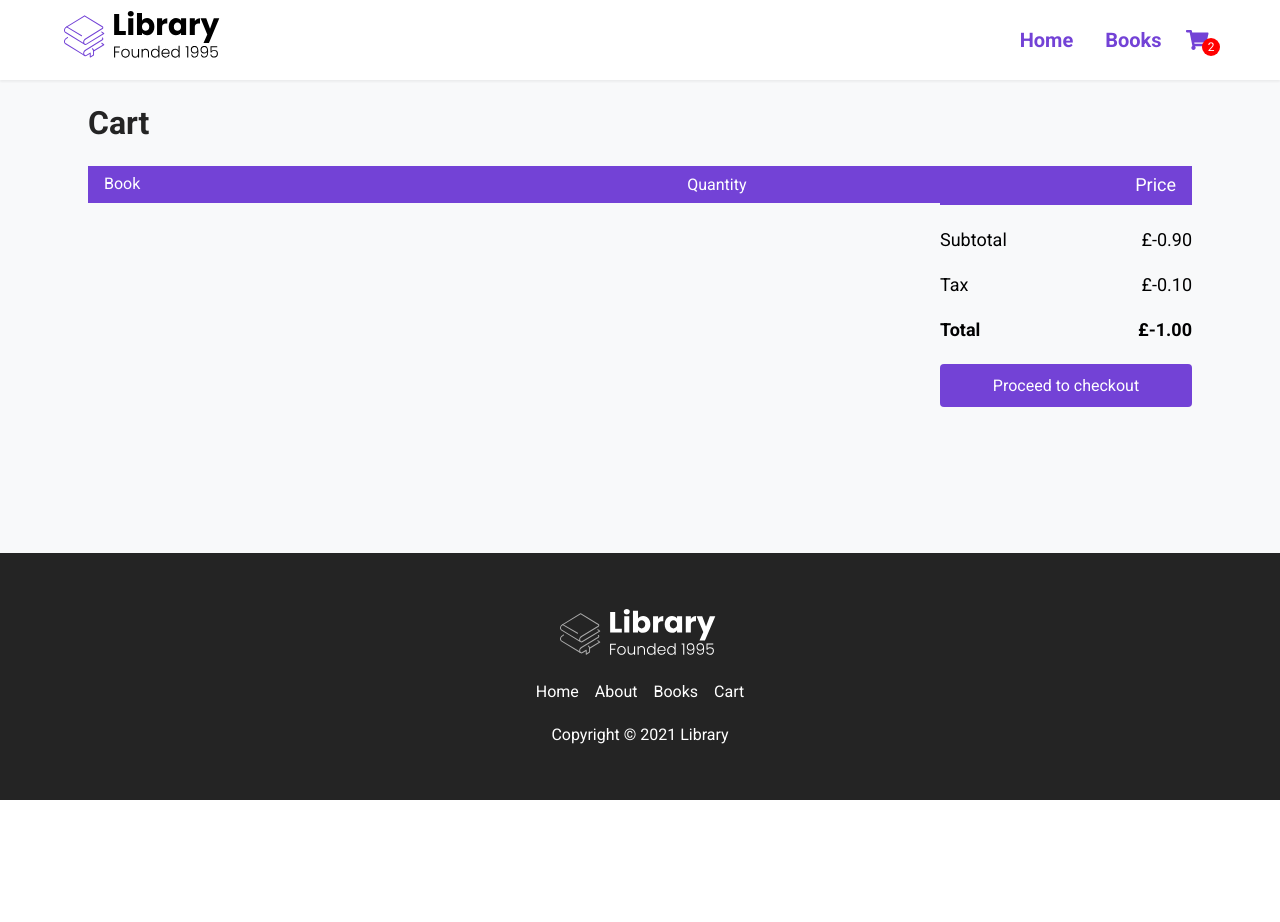
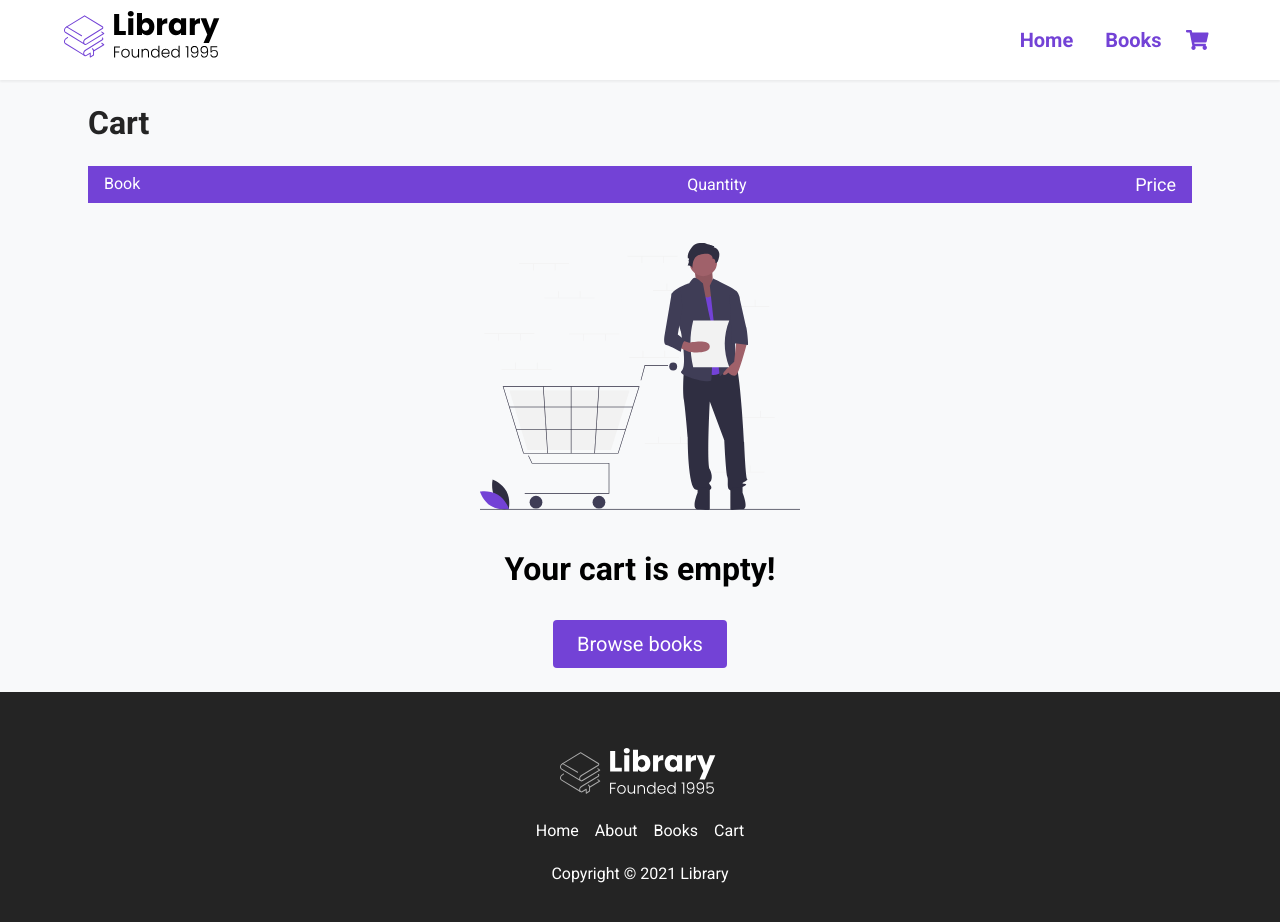
Before and after one commit to DevBDarius/Ecommerce-Library-React, a React (Create React App) app: page /cart in a window 1280 px wide. Shown: the top 922 px of the page. Before the commit the page ends 800 px from the top, so only its background shows below. Built offline with nearby package versions, Linux system fonts and the light colour scheme.

Commit message:
Empty cart display; Navbar cart

```diff
--- a/src/App.js
+++ b/src/App.js
@@ -15,12 +15,22 @@ function App() {
     setCart([...cart, { ...book, quantity: 1 }])
   }
 
+  function removeFromCart(book) {
+    console.log(cart);
+    console.log(...[cart.filter((item) => item !== book)]);
+    setCart(cart.filter((item) => item.id !== book.id))
+  }
+
   function changeQuantity(book, quantity) {
     setCart(cart.map((item) => {
       return item.id === book.id ?
         { ...item, quantity: +quantity } :
         item
     }))
+  }
+
+  function numberOfItems() {
+    return cart.reduce((a, b) => a + b.quantity, 0)
   }
 
   useEffect(() => {
@@ -30,12 +40,12 @@ function App() {
   return (
     <Router>
       <div className="App">
-        <Nav />
+        <Nav cartSize={numberOfItems()}/>
         <Route path="/" exact component={Home} />
         <Route path="/books" exact render={() => <Books books={books} />} />
         <Route path="/books/:id" render={() => <Bookinfo books={books} addToCart={addToCart} cart={cart} />} />
         <Route path="/cart" render={() =>
-          <Cart cart={cart} changeQuantity={changeQuantity} />} />
+          <Cart cart={cart} changeQuantity={changeQuantity} remove={removeFromCart}/>} />
         <Footer />
       </div>
     </Router>
--- a/src/components/Nav.jsx
+++ b/src/components/Nav.jsx
@@ -3,7 +3,7 @@ import { FontAwesomeIcon } from '@fortawesome/react-fontawesome';
 import LibraryLogo from '../assets/Library.svg';
 import { Link } from 'react-router-dom';
 
-const Nav = () => {
+const Nav = ({cartSize}) => {
   function toggleMenu() {
     document.body.classList.toggle('menu--open')
   }
@@ -28,7 +28,7 @@ const Nav = () => {
             <Link to="/cart" className="nav__link">
               <FontAwesomeIcon icon="shopping-cart"/>
             </Link>
-            <span className="cart__length">2</span>
+            {!!cartSize && (<span className="cart__length">{cartSize}</span>)}
           </li>
         </ul>
         <div className="menu__backdrop">
--- a/src/pages/Cart.jsx
+++ b/src/pages/Cart.jsx
@@ -1,6 +1,8 @@
 import React from 'react';
+import { Link } from 'react-router-dom';
+import EmptyCart from '../assets/empty_cart.svg';
 
-const Cart = ({ cart, changeQuantity }) => {
+const Cart = ({ cart, changeQuantity, remove }) => {
 
   function total() {
     if (cart.length === 0) {
@@ -28,13 +30,13 @@ const Cart = ({ cart, changeQuantity }) => {
                 {cart.map((book) => {
                   const bookPrice = (book.salePrice || book.originalPrice).toFixed(2)
                   return (
-                    <div className="cart__item">
+                    <div className="cart__item" key={book.id}>
                       <div className="cart__book">
                         <img src={book.url} alt="" className="cart__book--img" />
                         <div className="cart__book--info">
                           <span className="cart__book--title">{book.title}</span>
                           <span className="cart__book--price">£{bookPrice}</span>
-                          <button className="cart__book--remove">Remove</button>
+                          <button className="cart__book--remove" onClick={() => remove(book)} >Remove</button>
                         </div>
                       </div>
                       <div className="cart__quantity">
@@ -51,8 +53,15 @@ const Cart = ({ cart, changeQuantity }) => {
                   )
                 })}
               </div>
+              {!cart.length && (<div className="cart__empty">
+                <img src={EmptyCart} alt="" className='cart__empty--img' />
+                <h2>Your cart is empty!</h2>
+                <Link to="/books">
+                  <button className="btn">Browse books</button>
+                </Link>
+              </div>)}
             </div>
-            <div className="total">
+            {!!cart.length && (<div className="total">
               <div className="total__item total__sub-total">
                 <span>Subtotal</span>
                 <span>£{(total() * 0.9).toFixed(2)}</span>
@@ -68,7 +77,7 @@ const Cart = ({ cart, changeQuantity }) => {
               <button className="btn btn__checkout no-cursor">
                 Proceed to checkout
               </button>
-            </div>
+            </div>)}
           </div>
         </div>
       </main>
```
